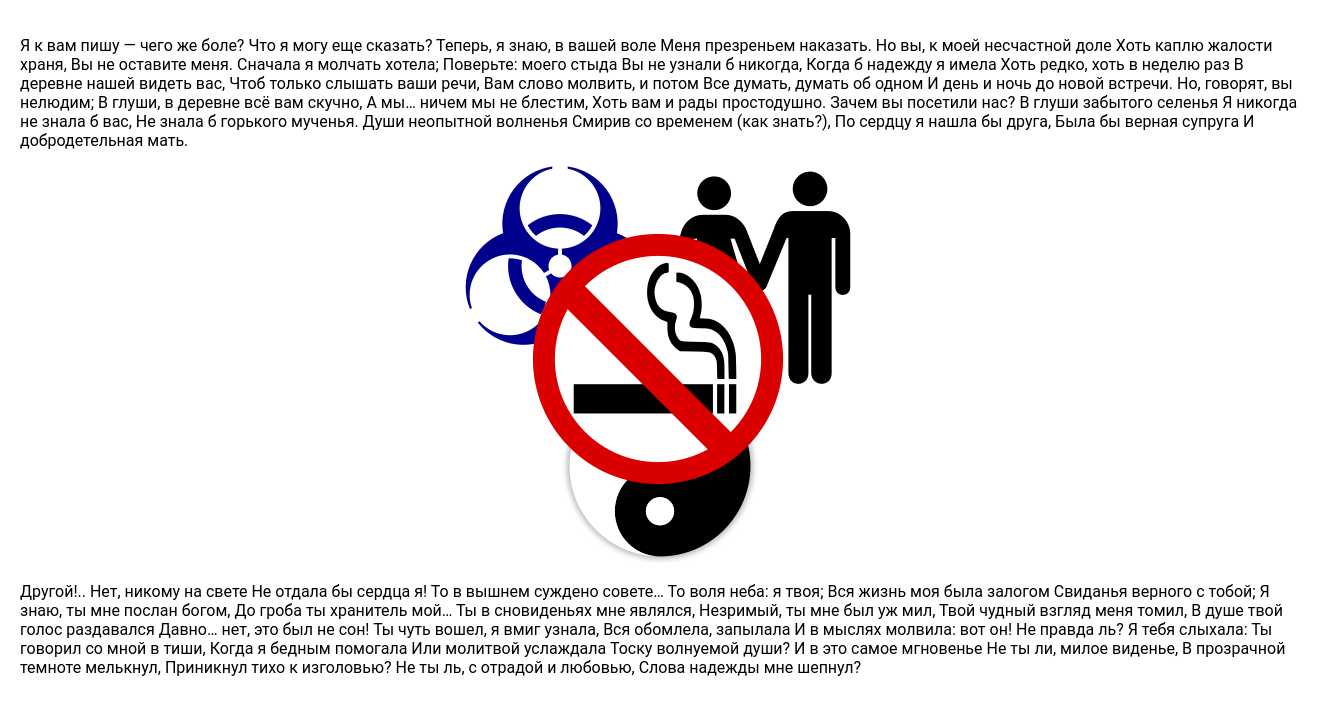
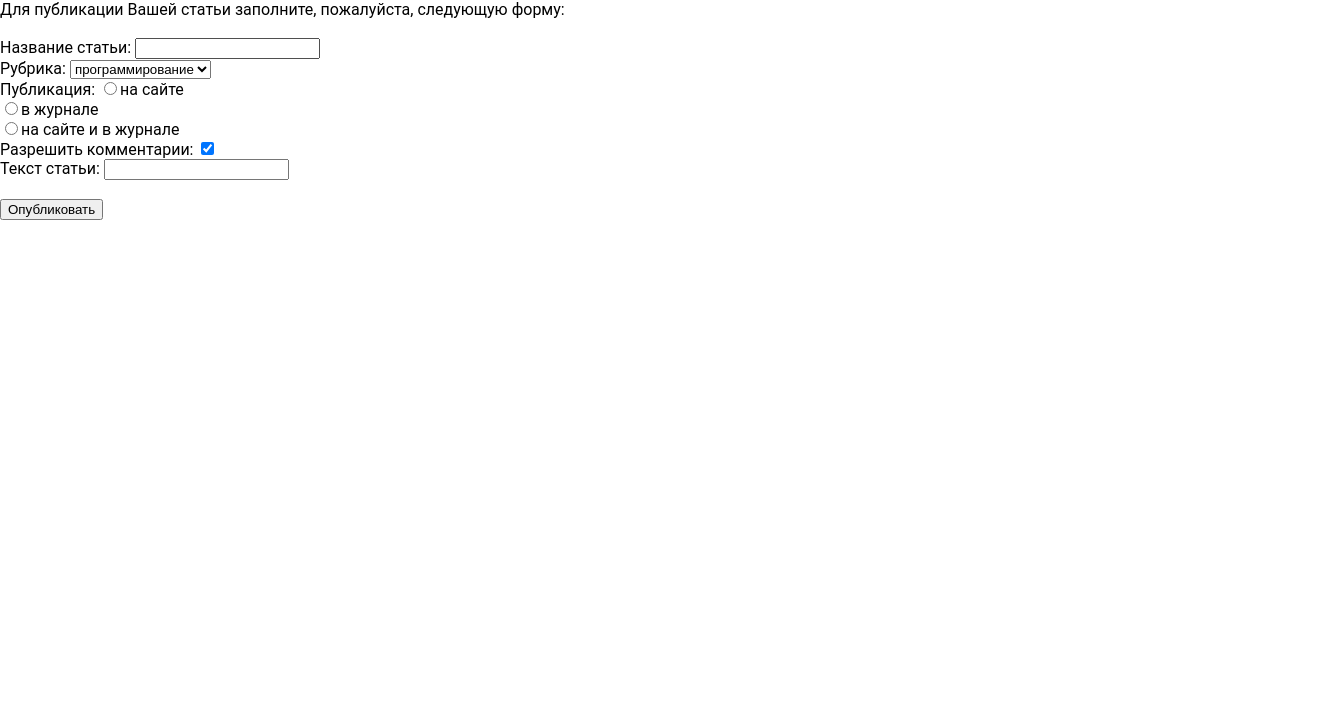
Before and after one commit to OlgaChueshova/it-academy, a plain HTML site: page index.html in a window 1280 px wide. Shown: the whole page, 1320 px wide, since content can reach past the window. Drawn offline with Linux system fonts and the light colour scheme.

Commit message:
created the form

```diff
--- a/CSS/styles.css
+++ b/CSS/styles.css
@@ -22,54 +22,3 @@ body {
     font-weight: 700;
     src: url('../fonts/Roboto-Bold.ttf') format('trutype');
 }
-
-main {
-    width: 100vw;
-    min-height: 100vh;
-    padding: 20px;
-    display: flex;
-    flex-direction: column;
-
-}
-
-main>div {
-    display: inline-block;
-    width: 400px;
-    height: 400px;
-    position: relative;
-    align-self: center;
-    justify-self: center;
-
-}
-
-img:nth-of-type(1) {
-    position: absolute;
-    left: 0px;
-    top: 0px;
-    z-index: 1;
-}
-
-img:nth-of-type(2) {
-    position: absolute;
-    left: 200px;
-    top: 0px;
-    z-index: 1;
-}
-
-img:nth-of-type(3) {
-    position: absolute;
-    top: 200px;
-    left: 100px;
-    z-index: 1;
-}
-
-img:nth-of-type(4) {
-    position: absolute;
-    left: 70px;
-    top: 65px;
-    z-index: 2;
-}
-
-img:hover {
-    z-index: 3;
-}
--- a/index.html
+++ b/index.html
@@ -10,79 +10,42 @@
 </head>
 
 <body>
-    <main>
 
-        <p>
-            Я к вам пишу &mdash; чего же боле?
-            Что я могу еще сказать?
-            Теперь, я знаю, в вашей воле
-            Меня презреньем наказать.
-            Но вы, к моей несчастной доле
-            Хоть каплю жалости храня,
-            Вы не оставите меня.
-            Сначала я молчать хотела;
-            Поверьте: моего стыда
-            Вы не узнали б никогда,
-            Когда б надежду я имела
-            Хоть редко, хоть в неделю раз
-            В деревне нашей видеть вас,
-            Чтоб только слышать ваши речи,
-            Вам слово молвить, и потом
-            Все думать, думать об одном
-            И день и ночь до новой встречи.
-            Но, говорят, вы нелюдим;
-            В глуши, в деревне всё вам скучно,
-            А мы… ничем мы не блестим,
-            Хоть вам и рады простодушно.
-            Зачем вы посетили нас?
-            В глуши забытого селенья
-            Я никогда не знала б вас,
-            Не знала б горького мученья.
-            Души неопытной волненья
-            Смирив со временем (как знать?),
-            По сердцу я нашла бы друга,
-            Была бы верная супруга
-            И добродетельная мать.
-        </p>
+    <form method="post" action="publication.php">
+        <label>
+            Для публикации Вашей статьи заполните, пожалуйста, следующую форму: <br><br>
 
-        <div>
-            <img src="./images/biohazard.png" alt="biohazard">
-            <img src="./images/Man-and-woman.png" alt="Man-and-woman">
-            <img src="./images/Yin_and_Yang.png" alt="Yin_and_Yang">
-            <img src="./images/No_smoking.png" alt="No_smoking">
-        </div>
+            <label>Название статьи: <input type="text" name="name"><br></label>
 
-        <p>
-            Другой!.. Нет, никому на свете
-            Не отдала бы сердца я!
-            То в вышнем суждено совете…
-            То воля неба: я твоя;
-            Вся жизнь моя была залогом
-            Свиданья верного с тобой;
-            Я знаю, ты мне послан богом,
-            До гроба ты хранитель мой…
-            Ты в сновиденьях мне являлся,
-            Незримый, ты мне был уж мил,
-            Твой чудный взгляд меня томил,
-            В душе твой голос раздавался
-            Давно… нет, это был не сон!
-            Ты чуть вошел, я вмиг узнала,
-            Вся обомлела, запылала
-            И в мыслях молвила: вот он!
-            Не правда ль? Я тебя слыхала:
-            Ты говорил со мной в тиши,
-            Когда я бедным помогала
-            Или молитвой услаждала
-            Тоску волнуемой души?
-            И в это самое мгновенье
-            Не ты ли, милое виденье,
-            В прозрачной темноте мелькнул,
-            Приникнул тихо к изголовью?
-            Не ты ль, с отрадой и любовью,
-            Слова надежды мне шепнул?
-        </p>
+            <label>
+                Рубрика: <select name="category" id="//">
+                    <option value="programming" selected>программирование</option>
+                    <option value="economy">экономика</option>
+                    <option value="religion">религия</option>
+                    <option value="psychology">психология</option>
+                    <option value="art">искусство</option>
+                </select><br>
+            </label>
 
-    </main>
+            <label>
+                Публикация: <input type="radio" name="answer" value="1">на сайте<br>
+                <input type="radio" name="answer" value="2">в журнале<br>
+                <input type="radio" name="answer" value="3">на сайте и в журнале<br>
+            </label>
+
+            <label>
+                Разрешить комментарии: <input type="checkbox" name="comments" checked><br>
+            </label>
+
+            <label>
+                Текст статьи: <input type="text" name="article" maxlength="5000"><br><br>
+            </label>
+
+            <button type="submit">Опубликовать</button>
+
+        </label>
+
+    </form>
 
 </body>
 
```
Also changed, not shown: images/Man-and-woman.png (deleted), images/No_smoking.png (deleted), images/Yin_and_Yang.png (deleted), images/biohazard.png (deleted).
